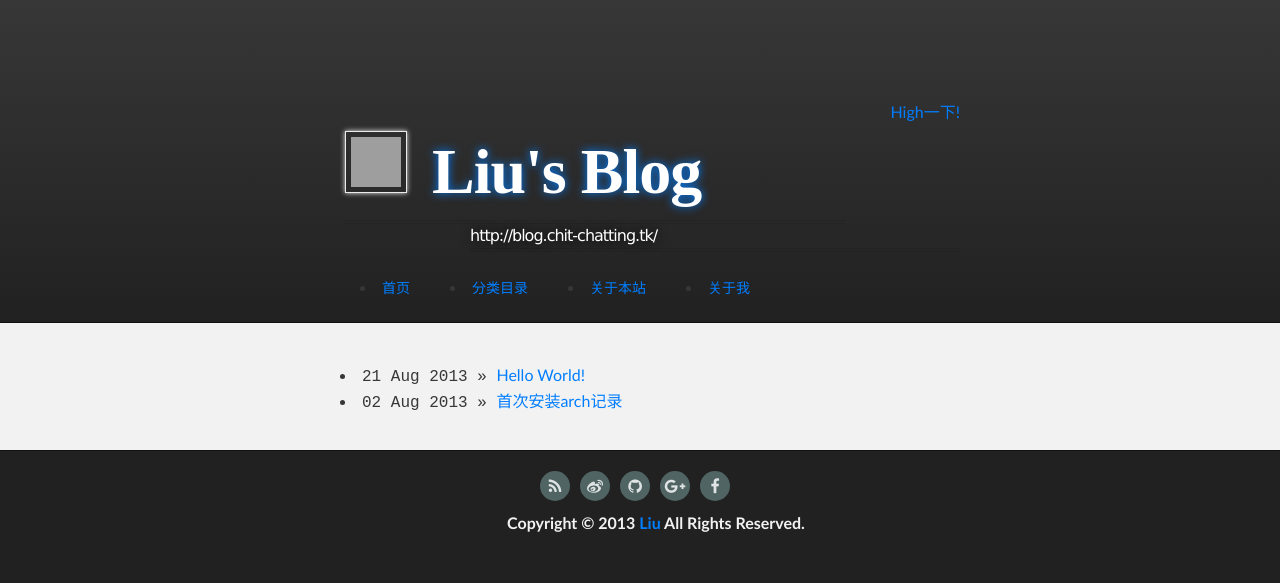
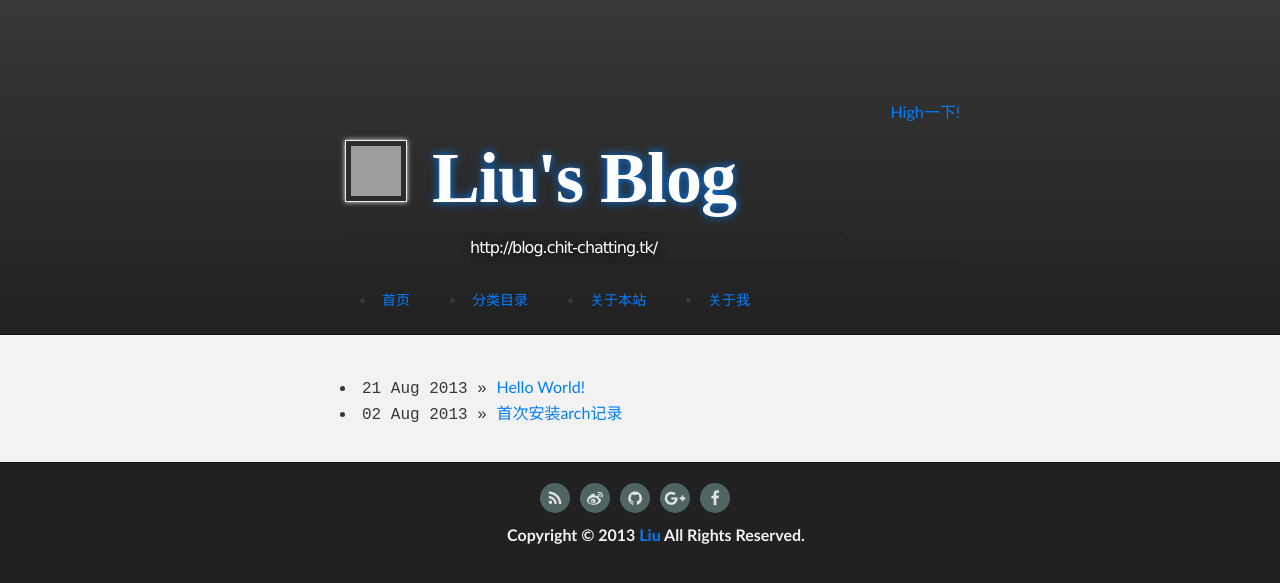
Before and after one commit to laurence6/blog, a Jekyll site: the page built from index.html, in a window 1280 px wide. Shown: the top 583 px of the page. Built offline with Jekyll 4.4.1, drawn with Linux system fonts in a browser that asks for light colours; nearby versions of some CDN libraries; some web fonts are replaced; the list of posts is cut into pages by our own code; grey boxes are pictures that could not be loaded.

Commit message:
change font size of title

```diff
--- a/stylesheets/default.css
+++ b/stylesheets/default.css
@@ -287,7 +287,7 @@ Full-Width Styles
 	margin: 0px 0px 0px 25px;
 	width: 500px;
 	font-family: 'Spirax', cursive;
-	font-size: 64px;
+	font-size: 72px;
 	font-weight: 700;
 	text-shadow: #007eff 0px 0px 10px;
 	color: #ffffff;
```
